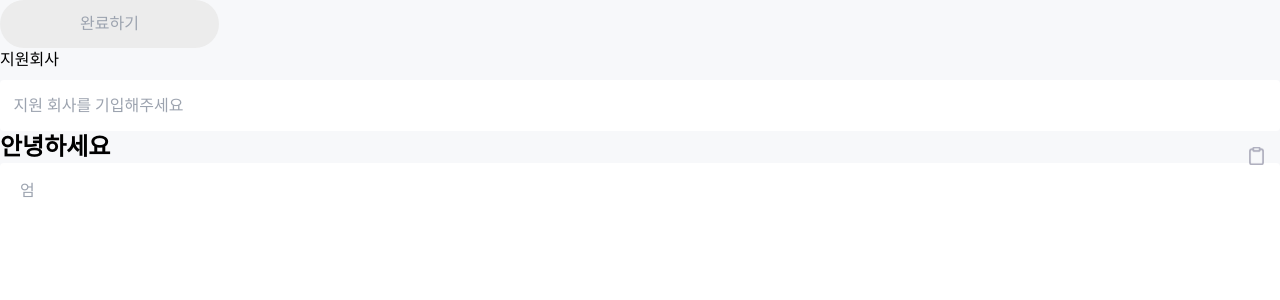
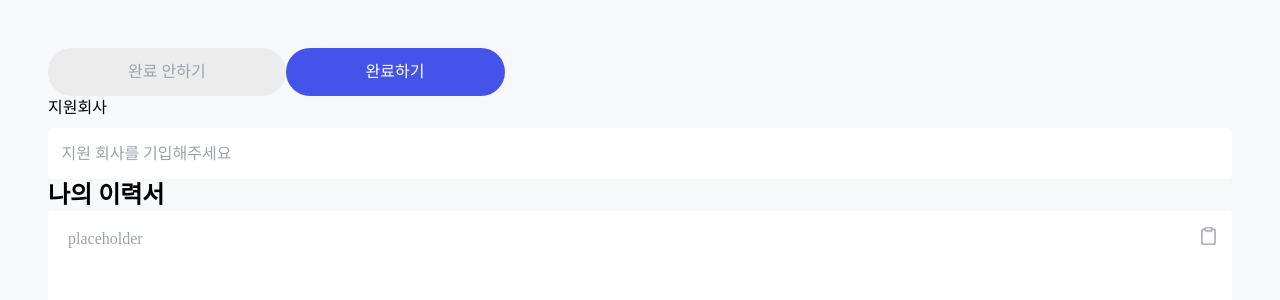
Before and after one commit to Original-Gimchi/VisualNovel_CLIENT, a Next.js app: page / in a window 1280 px wide. Shown: the top 300 px of the page. Built offline with nearby package versions, Linux system fonts and the light colour scheme; a web font is replaced by a local one.

Commit message:
TextArea 잡다한 스타일 수정

```diff
--- a/components/atoms/TextArea.tsx
+++ b/components/atoms/TextArea.tsx
@@ -37,7 +37,7 @@ export default function TextArea({
       />
       {isClipBoard && (
         <div
-          className="absolute top-4 right-4"
+          className={classNames("absolute top-4 right-4", { "!top-12": label })}
           onClick={() => copy(textareaRef.current?.value || "")}
         >
           <ClipboardIcon />
--- a/pages/index.tsx
+++ b/pages/index.tsx
@@ -4,14 +4,15 @@ import TextArea from "@/components/atoms/TextArea";
 
 export default function Home() {
   return (
-    <div>
-      <Button disabled>완료하기</Button>
+    <div className="p-12">
+      <Button disabled>완료 안하기</Button>
+      <Button>완료하기</Button>
       <Input
         id="company"
         placeholder="지원 회사를 기입해주세요"
         label="지원회사"
       />
-      <TextArea id="textarea" placeholder="엄" isClipBoard label="안녕하세요" />
+      <TextArea id="textarea" placeholder="placeholder" isClipBoard label="나의 이력서" />
     </div>
   );
 }
```
